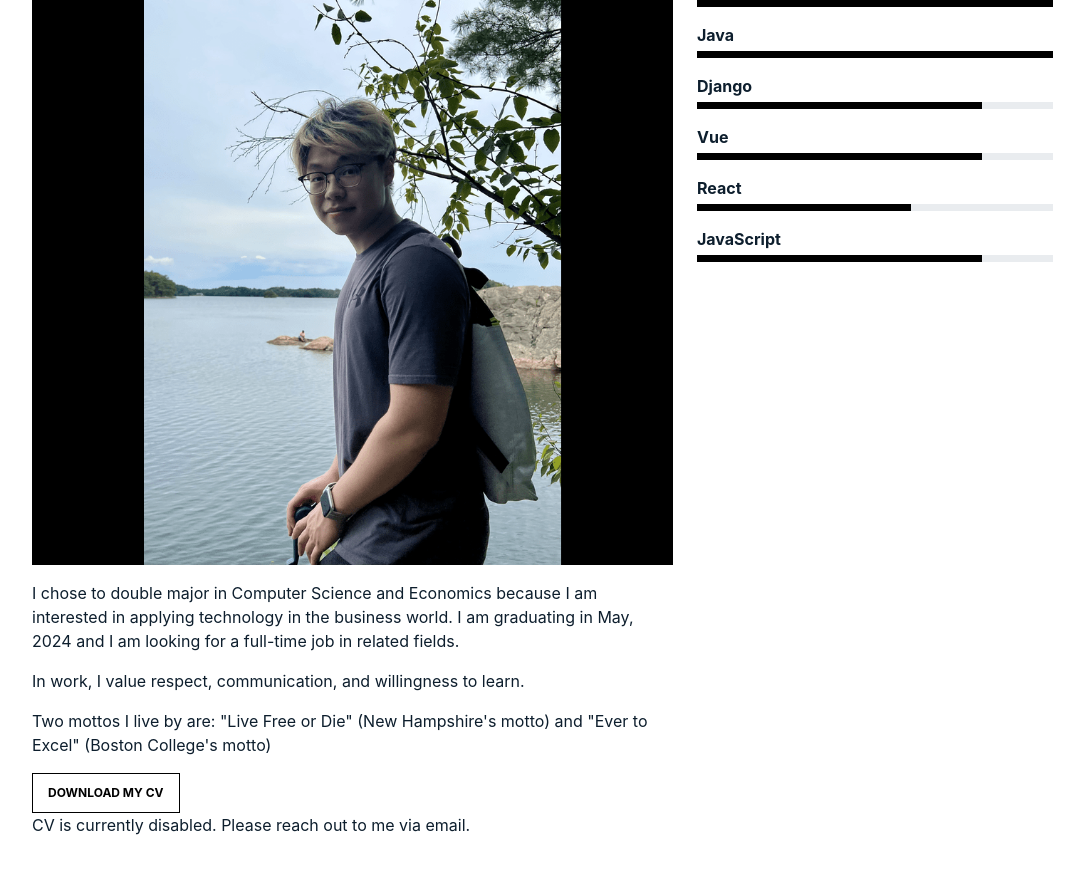
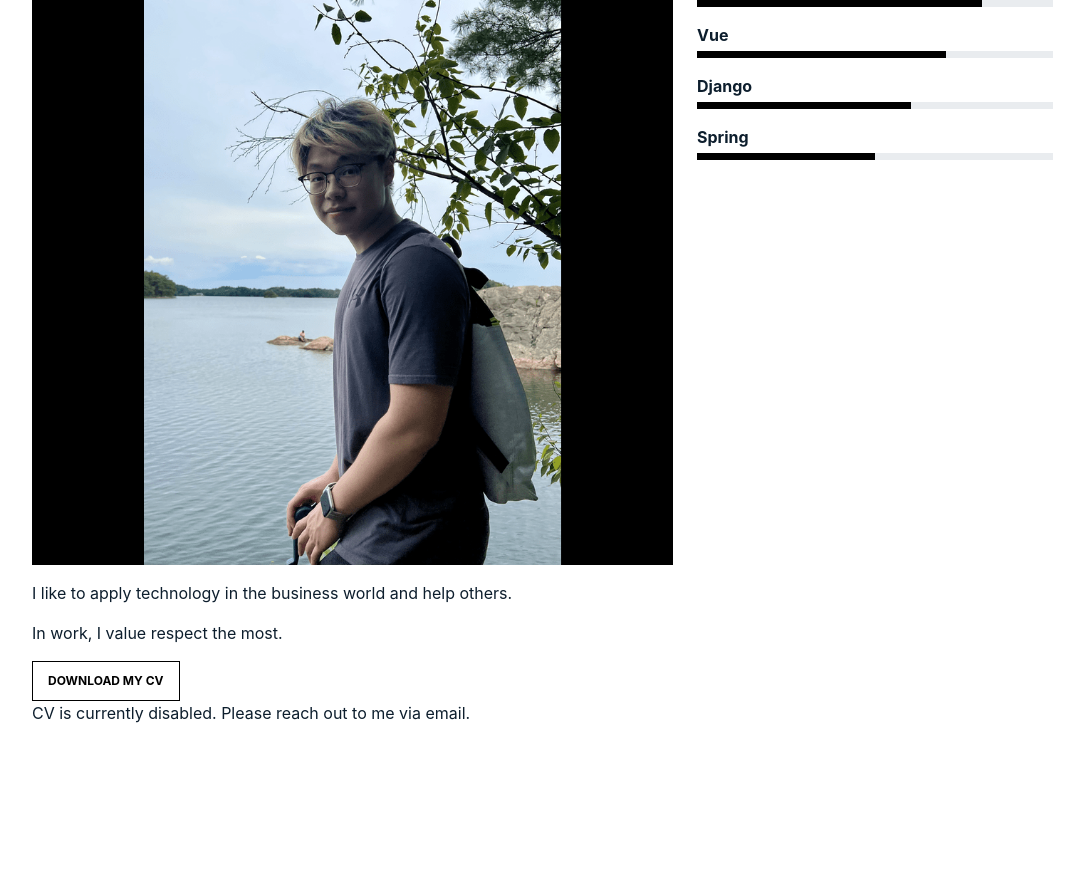
Before and after one commit to lelyu/About-Me, a React (Create React App) app in the folder about_me_react/: page /about in a window 1280 px wide. Shown: the part 440-1314 px from the top of the page, without its empty margins (50-1134 px from the left). After the commit the page ends 1229 px from the top, so only its background shows below. Built offline with nearby package versions, Linux system fonts and the light colour scheme; what outlayer would draw is missing.

Commit message:
update about me

```diff
--- a/about_me_react/src/components/AboutMePage.js
+++ b/about_me_react/src/components/AboutMePage.js
@@ -25,17 +25,17 @@ const AboutMePage = () => {
 							<div
 								className="col-md-4 ml-auto order-2"
 								data-aos="fade-up">
-								<h3 className="h3 mb-4">Coding Skills</h3>
+								<h3 className="h3 mb-4">Dev Tools I know:</h3>
 								<ul className="list-unstyled">
 									<li className="mb-3">
 										<div className="d-flex mb-1">
-											<strong>Python</strong>
+											<strong>React</strong>
 										</div>
 										<div className="progress custom-progress">
 											<div
 												className="progress-bar"
 												role="progressbar"
-												style={{ width: "100%" }}
+												style={{ width: "80%" }}
 												aria-valuenow="80"
 												aria-valuemin="0"
 												aria-valuemax="100"></div>
@@ -43,13 +43,13 @@ const AboutMePage = () => {
 									</li>
 									<li className="mb-3">
 										<div className="d-flex mb-1">
-											<strong>Java</strong>
+											<strong>Vue</strong>
 										</div>
 										<div className="progress custom-progress">
 											<div
 												className="progress-bar"
 												role="progressbar"
-												style={{ width: "100%" }}
+												style={{ width: "70%" }}
 												aria-valuenow="96"
 												aria-valuemin="0"
 												aria-valuemax="100"></div>
@@ -63,7 +63,7 @@ const AboutMePage = () => {
 											<div
 												className="progress-bar"
 												role="progressbar"
-												style={{ width: "80%" }}
+												style={{ width: "60%" }}
 												aria-valuenow="99"
 												aria-valuemin="0"
 												aria-valuemax="100"></div>
@@ -71,42 +71,14 @@ const AboutMePage = () => {
 									</li>
 									<li className="mb-3">
 										<div className="d-flex mb-1">
-											<strong>Vue</strong>
+											<strong>Spring</strong>
 										</div>
 										<div className="progress custom-progress">
 											<div
 												className="progress-bar"
 												role="progressbar"
-												style={{ width: "80%" }}
+												style={{ width: "50%" }}
 												aria-valuenow="87"
-												aria-valuemin="0"
-												aria-valuemax="100"></div>
-										</div>
-									</li>
-									<li className="mb-3">
-										<div className="d-flex mb-1">
-											<strong>React</strong>
-										</div>
-										<div className="progress custom-progress">
-											<div
-												className="progress-bar"
-												role="progressbar"
-												style={{ width: "60%" }}
-												aria-valuenow="85"
-												aria-valuemin="0"
-												aria-valuemax="100"></div>
-										</div>
-									</li>
-									<li className="mb-3">
-										<div className="d-flex mb-1">
-											<strong>JavaScript</strong>
-										</div>
-										<div className="progress custom-progress">
-											<div
-												className="progress-bar"
-												role="progressbar"
-												style={{ width: "80%" }}
-												aria-valuenow="88"
 												aria-valuemin="0"
 												aria-valuemax="100"></div>
 										</div>
@@ -125,22 +97,10 @@ const AboutMePage = () => {
 									/>
 								</p>
 								<p>
-									I chose to double major in Computer Science
-									and Economics because I am interested in
-									applying technology in the business world. I
-									am graduating in May, 2024 and I am looking
-									for a full-time job in related fields.
+									I like to apply technology in the business
+									world and help others.
 								</p>
-								<p>
-									In work, I value respect, communication, and
-									willingness to learn.
-								</p>
-
-								<p>
-									Two mottos I live by are: "Live Free or Die"
-									(New Hampshire's motto) and "Ever to Excel"
-									(Boston College's motto)
-								</p>
+								<p>In work, I value respect the most.</p>
 
 								<p>
 									<a
```
